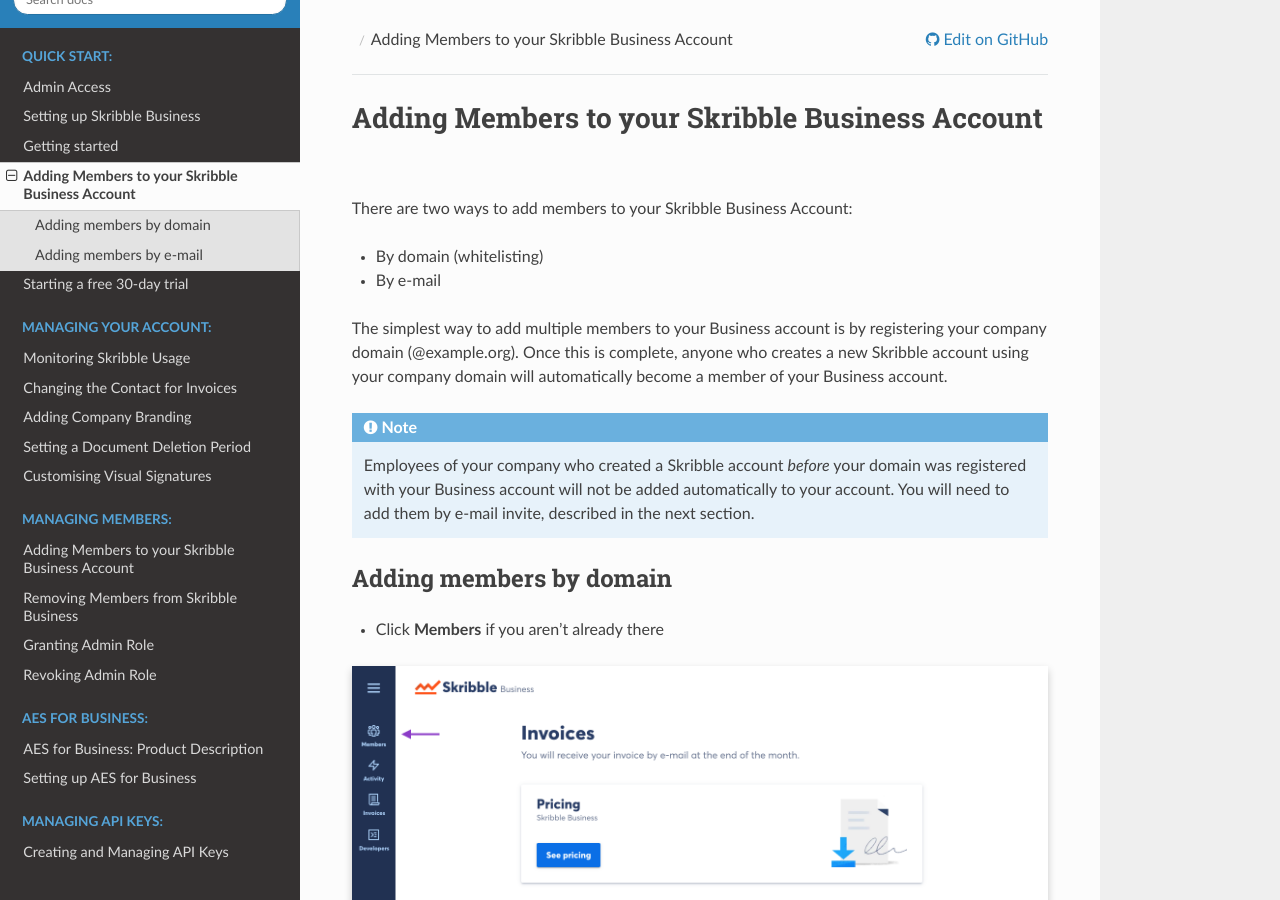
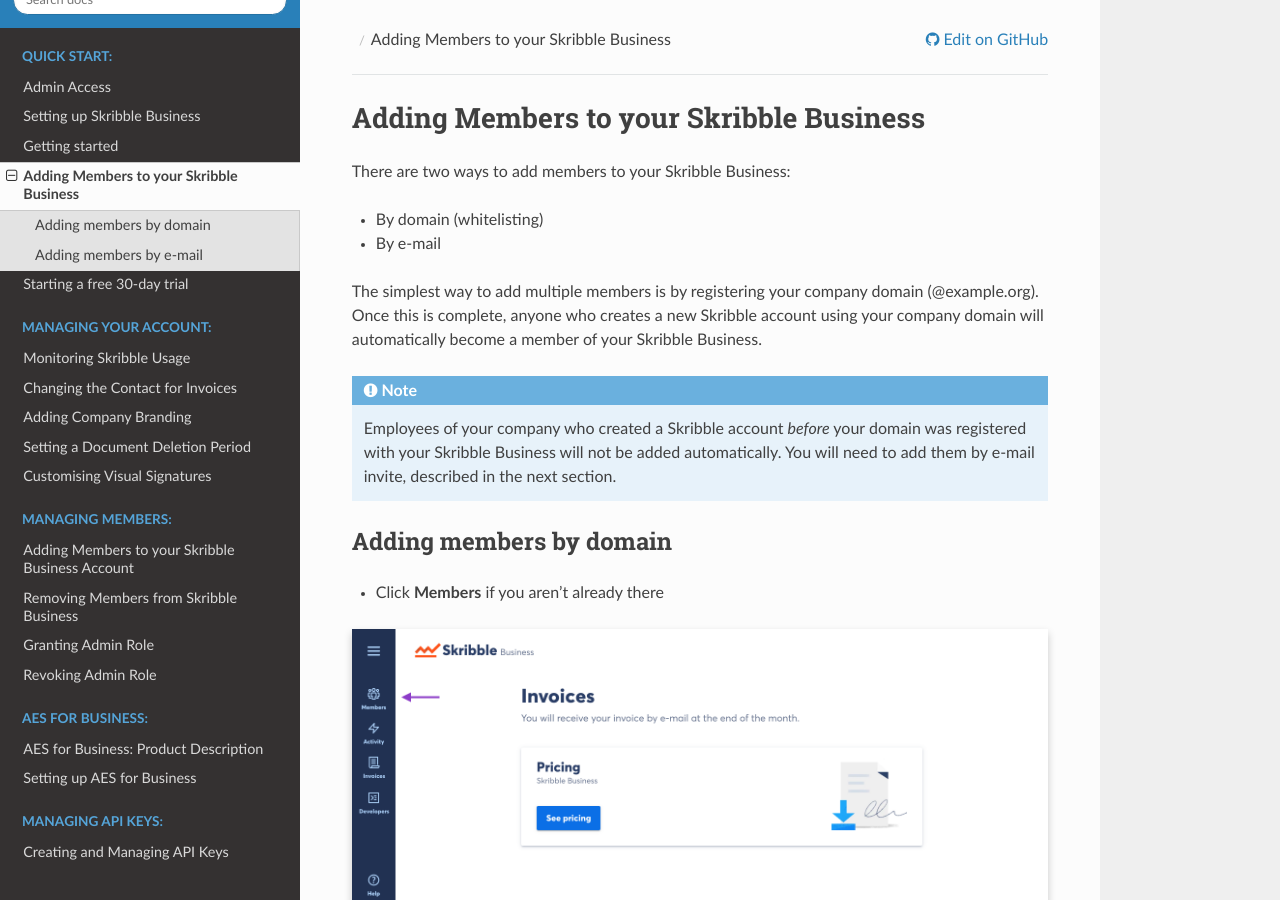
Before and after one commit to matthieu-bt/business-guide, a Sphinx documentation site: the page built from source/quickstart/members.rst, in a window 1280 px wide and 900 px high. Built offline with Sphinx 7.4.7 and the Read the Docs theme 2.0.0, drawn with Linux system fonts in a browser that asks for light colours; some of the changed text lies outside the part shown.

Commit message:
Content update
Replaced Business Account with Skribble Business

```diff
--- a/source/quickstart/members.rst
+++ b/source/quickstart/members.rst
@@ -1,18 +1,18 @@
 .. _members:
 
-================================================
-Adding Members to your Skribble Business Account
-================================================
+========================================
+Adding Members to your Skribble Business
+========================================
 
-There are two ways to add members to your Skribble Business Account:
+There are two ways to add members to your Skribble Business:
 
 - By domain (whitelisting)
 - By e-mail
 
-The simplest way to add multiple members to your Business account is by registering your company domain (@example.org). Once this is complete, anyone who creates a new Skribble account using your company domain will automatically become a member of your Business account.
+The simplest way to add multiple members is by registering your company domain (@example.org). Once this is complete, anyone who creates a new Skribble account using your company domain will automatically become a member of your Skribble Business.
 
 .. NOTE::
-  Employees of your company who created a Skribble account *before* your domain was registered with your Business account will not be added automatically to your account. You will need to add them by e-mail invite, described in the next section.
+  Employees of your company who created a Skribble account *before* your domain was registered with your Skribble Business will not be added automatically. You will need to add them by e-mail invite, described in the next section.
 
 
 Adding members by domain
@@ -57,10 +57,10 @@
 Adding members by e-mail
 -------------------------
 
-The other way to add members to your Skribble Business Account is by e-mail:
+The other way to add members to your Skribble Business is by e-mail:
 
 .. NOTE::
-   The person must already have a Skribble account before they can be added to your Business account.
+   The person must already have a Skribble account before they can be added to your Skribble Business.
 
 - Click **Members** if you aren't already there
 
@@ -77,11 +77,11 @@
     :class: with-shadow
 
 
-- Type the e-mail address of the person you wish to add to your Skribble Business Account. You can add multiple e-mails by separating them with a comma. Once you are finished adding e-mails to the text box, click **Add**.
+- Type the e-mail address of the person you wish to add to your Skribble Business. You can add multiple e-mails by separating them with a comma. Once you are finished adding e-mails to the text box, click **Add**.
 
 
 .. image:: adding_address.png
     :class: with-shadow
 
 
-If the recipient has a Skribble account, they will now be added to your Skribble Business Account.
+If the recipient has a Skribble account, they will now be added to your Skribble Business.
```
